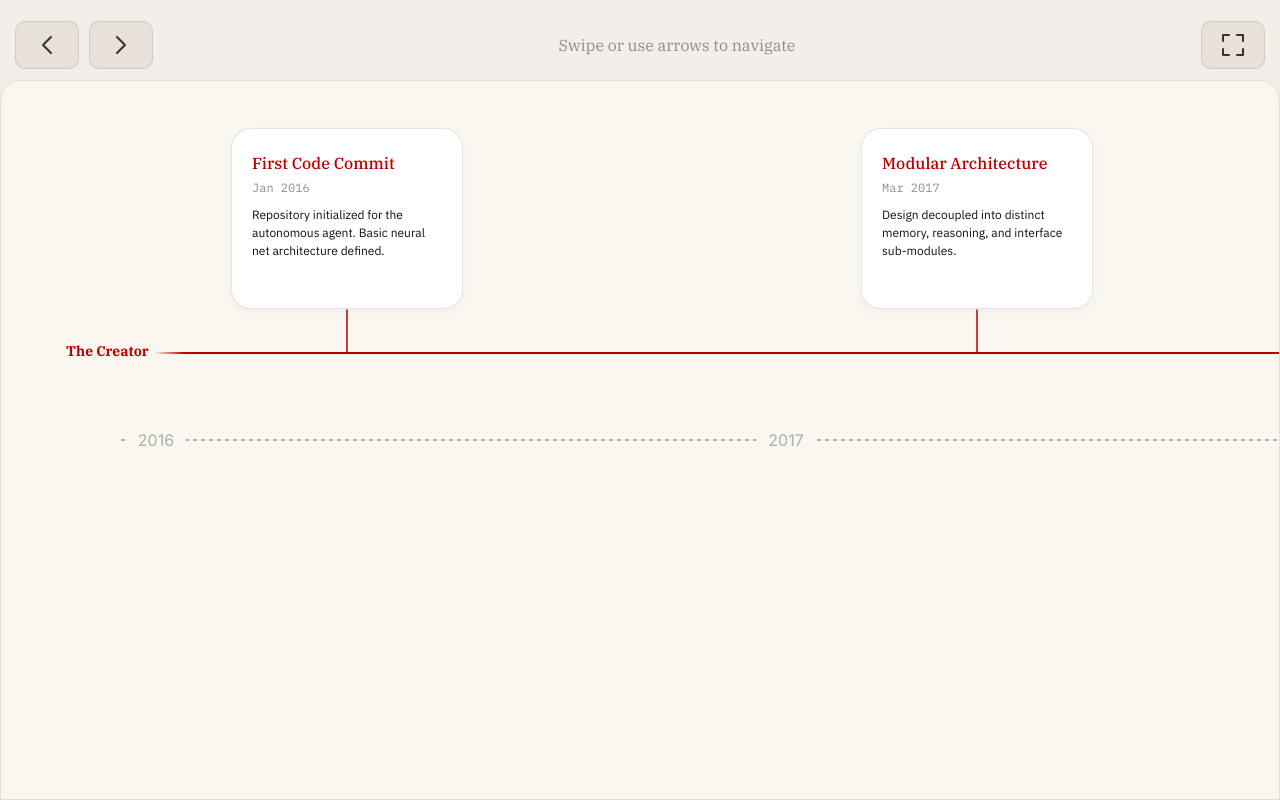
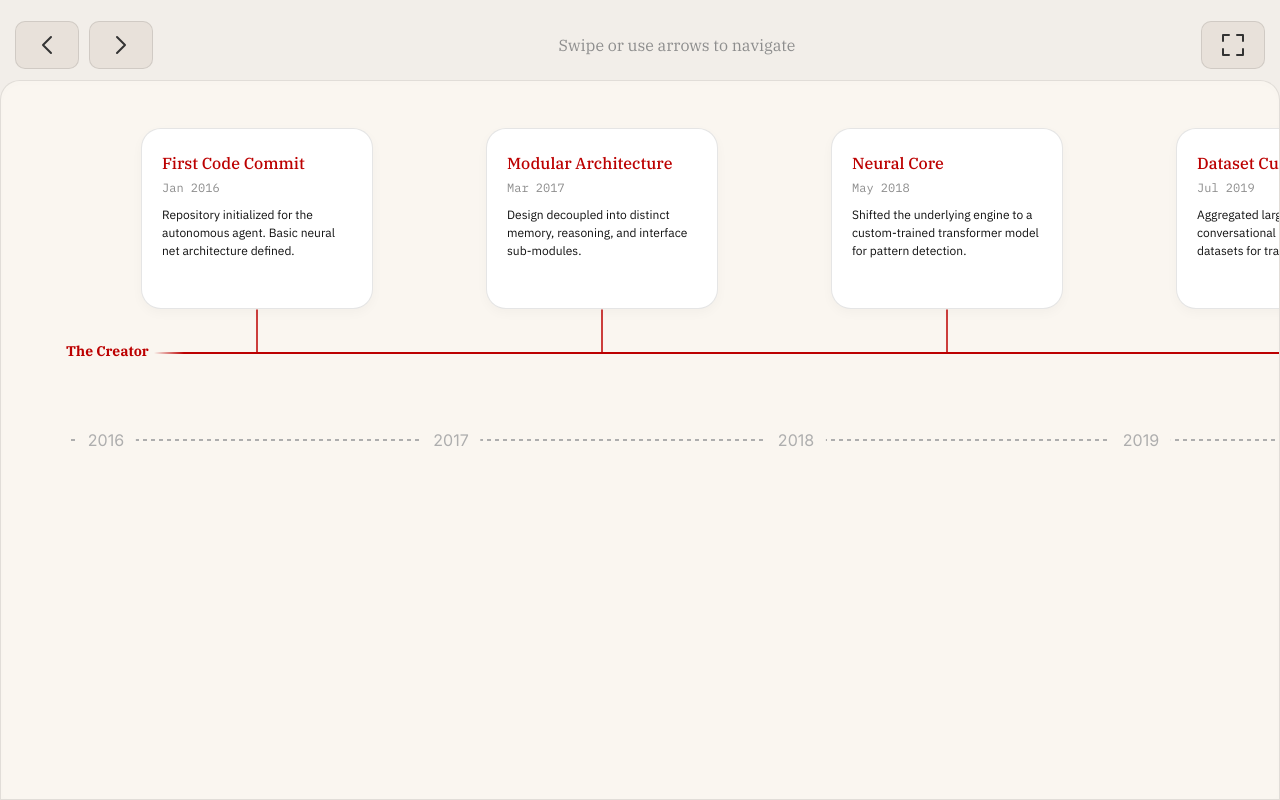
Before and after one commit to strangerobot/Boom-Timeline-Visualisation, a website: page public/index.html in a window 1280 px wide. Drawn offline with Linux system fonts and the light colour scheme.

Commit message:
Compress timeline layout, fix dynamic year sizing and trackpad swipe

```diff
--- a/public/app.js
+++ b/public/app.js
@@ -20,10 +20,10 @@ document.addEventListener('DOMContentLoaded', () => {
     const isMobile = window.innerWidth < 768;
     if (isMobile) {
       const cardWidth = 230;
-      const colSpacing = 255;
-      const yearGap = 40;
-      const startX = 80;
-      const colStartPadding = 90;
+      const colSpacing = 240; // 10px gap between cards
+      const yearGap = 20;
+      const startX = 40;
+      const colStartPadding = 60;
       const xLabelOffset = 25;
 
       const usableHeight = windowHeight - 40;
@@ -74,10 +74,10 @@ document.addEventListener('DOMContentLoaded', () => {
         cardTopMerged,
         cardTopPostMerge,
         cardWidth: 232,
-        colSpacing: 262,
-        yearGap: 50,
-        startX: 120,
-        colStartPadding: 110,
+        colSpacing: 245, // 13px gap between cards
+        yearGap: 30,
+        startX: 70,
+        colStartPadding: 70,
         xLabelOffset: 35
       };
     }
@@ -385,17 +385,19 @@ document.addEventListener('DOMContentLoaded', () => {
 
       // Compute column offsets dynamically using a greedy constraint solver
       const colXOffsets = [];
-      const baseSlotSpacing = window.innerWidth < 768 ? 25 : 35; // Spacing per month (in pixels)
-      const firstColTime = columns.length > 0 ? getMonthInYear(columns[0][0], year) : 0;
+      const baseSlotSpacing = window.innerWidth < 768 ? 8 : 12; // Highly condensed spacing per month (in pixels)
+      const firstColTime = columns.length > 0 ? getNumericValue(columns[0][0].dateLabel || columns[0][0].year) : 0;
 
       columns.forEach((colEvents, colIdx) => {
-        const t_i = getMonthInYear(colEvents[0], year) - firstColTime;
+        const timeI = getNumericValue(colEvents[0].dateLabel || colEvents[0].year);
+        const t_i = (timeI - firstColTime) * 12; // Time difference in months
         let x_i = t_i * baseSlotSpacing;
 
         // Verify collision against all previous columns in the same year block
         for (let j = 0; j < colIdx; j++) {
           const prevColEvents = columns[j];
-          const t_j = getMonthInYear(prevColEvents[0], year) - firstColTime;
+          const timeJ = getNumericValue(prevColEvents[0].dateLabel || prevColEvents[0].year);
+          const t_j = (timeJ - firstColTime) * 12;
 
           // Determine if columns share a track
           let shareTrack = false;
@@ -482,9 +484,6 @@ document.addEventListener('DOMContentLoaded', () => {
       });
 
       let yearWidth = layout.colStartPadding + maxOffset + layout.colSpacing;
-      if (yearEvents.length === 1) {
-        yearWidth = Math.max(yearWidth, layout.cardWidth * 2.5);
-      }
       const yearXEnd = yearXStart + yearWidth;
       yearPositionsRecord.xEnd = yearXEnd;
       yearPositions.push(yearPositionsRecord);
@@ -947,10 +946,12 @@ document.addEventListener('DOMContentLoaded', () => {
 
   // 3. Mouse Wheel horizontal translation
   timelineWindow.addEventListener('wheel', (e) => {
-    if (e.deltaY !== 0) {
+    // Only capture horizontal scrolls (trackpad swipes)
+    if (Math.abs(e.deltaX) > Math.abs(e.deltaY) && e.deltaX !== 0) {
       e.preventDefault();
-      timelineWindow.scrollLeft += e.deltaY * 0.8;
+      timelineWindow.scrollLeft += e.deltaX;
     }
+    // Ignore vertical scrolls (mouse wheels), allowing the native page to scroll
   }, { passive: false });
 
   // 4. Navigation Buttons (Arrows) - Sequential Pinning
--- a/public/style.css
+++ b/public/style.css
@@ -140,19 +140,21 @@ body {
   overflow: hidden;
   position: relative;
   box-shadow: inset 0 2px 8px rgba(0, 0, 0, 0.01);
-  touch-action: pan-y;
+  touch-action: pan-x;
 }
 
 /* Scrolling Canvas */
 .timeline-canvas {
   height: 100%;
-  width: 2500px; /* Will be set dynamically by app.js */
+  width: 2500px;
+  /* Will be set dynamically by app.js */
   position: absolute;
   top: 0;
   left: 0;
   cursor: grab;
   user-select: none;
-  touch-action: none; /* Canvas handles its own touch events via JS */
+  touch-action: none;
+  /* Canvas handles its own touch events via JS */
 }
 
 .timeline-canvas:active {
@@ -241,7 +243,8 @@ body {
   gap: 8px;
   box-shadow: var(--shadow-subtle);
   transition: transform 0.4s cubic-bezier(0.16, 1, 0.3, 1), box-shadow 0.4s ease, opacity 0.4s ease, filter 0.4s ease;
-  user-select: text; /* Allow users to copy text from cards */
+  user-select: text;
+  /* Allow users to copy text from cards */
   cursor: default;
 }
 
@@ -314,7 +317,7 @@ body {
   border-color: rgba(0, 0, 0, 0.05);
 }
 
-.timeline-elements.has-highlighted .timeline-card:not(.highlighted) > * {
+.timeline-elements.has-highlighted .timeline-card:not(.highlighted)>* {
   opacity: 0.3;
 }
 
@@ -420,6 +423,7 @@ body {
     font-size: 13px;
     line-height: 1.4;
   }
+
   .track-label {
     font-size: 13px;
     left: 15px;
```
